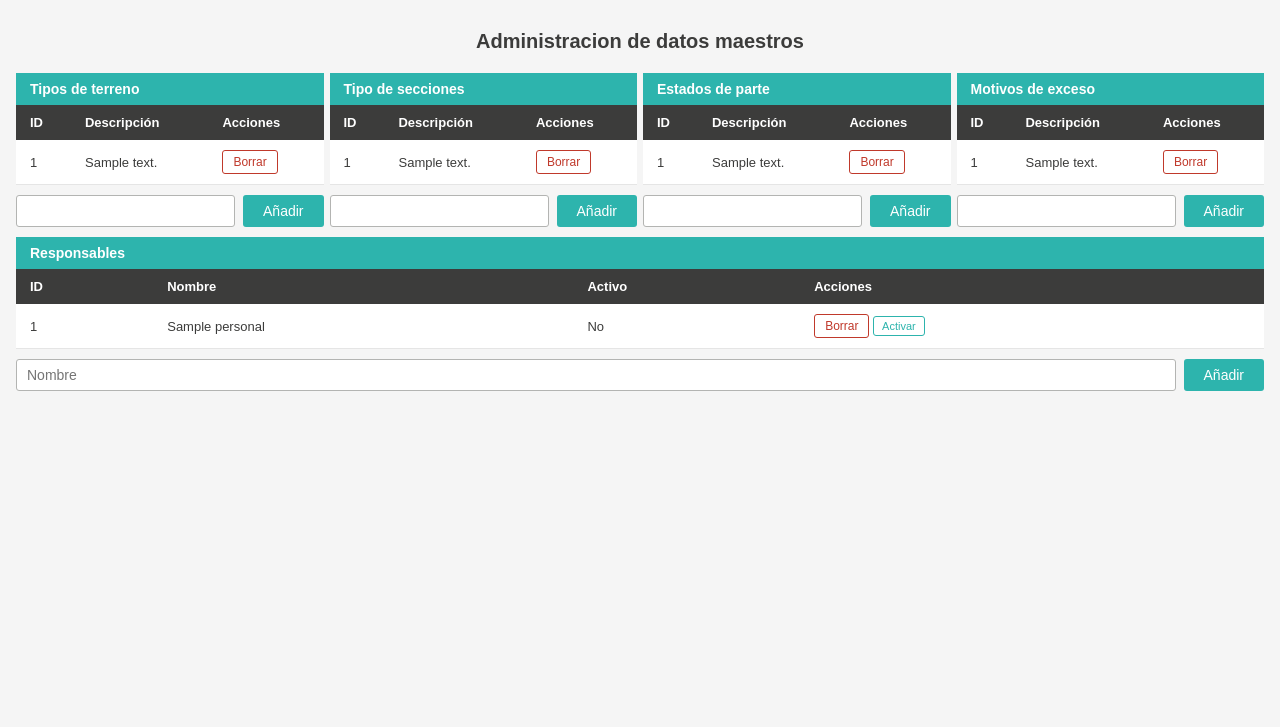
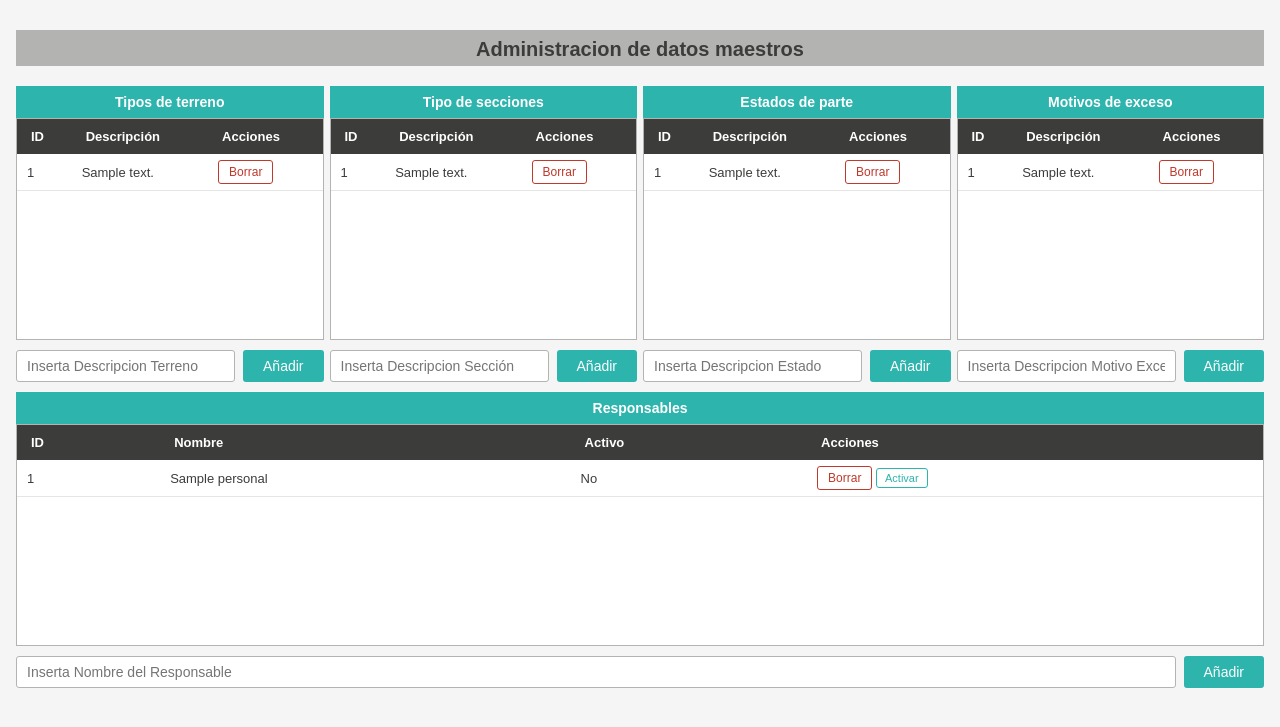
Before and after one commit to miguelrm81/app_partes, a Flask app: template templates/admin.html in a window 1280 px wide. Shown: the part 41-768 px from the top of the page. Run offline with Flask 3, Linux system fonts and the light colour scheme; the template is opened without the code that fills it: most values are stand-ins (such as "Sample title", 1, 10 or a date in 2020).

Commit message:
estilo final 4 columnas, placeholder y h1 para admin

```diff
--- a/static/styles.css
+++ b/static/styles.css
@@ -39,6 +39,55 @@ nav .logo {
 
 }
 
+.contenedor-admin {
+  max-width: 1300px;
+  margin: 30px auto;
+  padding: 0 16px;
+
+}
+
+.contenedor-admin h2 {
+  font-size: 14px;
+  color: white;
+  background-color: #2DB4AD;
+  padding: 8px 14px;
+  margin: 0;
+  text-align: center;
+}
+
+.contenedor-admin h1 {
+  text-align: center;
+  margin-bottom: 20px;
+  color: #3C3C3B;
+  font-weight: bold;
+  font-size: 20px;
+  background-color: #B3B4B2;
+  height: 20px;
+  padding: 8px 0;
+
+}
+
+
+.contenedor-tabla {
+  height: 220px;
+  overflow-y: auto;
+  border: 1px solid #B3B4B2;
+  background-color: white;
+  margin-bottom: 10px;
+}
+
+.contenedor-tabla td {
+  height: 35px;
+  padding: 6px 10px;
+  box-sizing: border-box;
+}
+
+.contenedor-tabla thead th {
+  position: sticky;
+  top: 0;
+  z-index: 1;
+  background-color: #3C3C3B;
+}
 
 /* TÍTULO DE PÁGINA */
 h1 {
--- a/templates/admin.html
+++ b/templates/admin.html
@@ -15,11 +15,12 @@
       <a href="{{ url_for('admin.logout_admin') }}" class="logout">Salir</a>
     </nav>
 
-<div class="contenedor">
+<div class="contenedor-admin">
     <h1>Administracion de datos maestros</h1>
     <div class="cuatro-columnas">
         <div>
             <h2>Tipos de terreno</h2>
+            <div class="contenedor-tabla">
                 <table>
                     <thead>
                         <tr>
@@ -42,15 +43,18 @@
                         {% endfor %}
                     </tbody>
                 </table>
+            </div>
                 <div class="boton_admin">
                     <form method="POST" action="{{ url_for('admin.insertar_maestro', maestro='tipo_terreno') }}">
-                        <input type="text" name="descripcion">
+                        <input type="text" name="descripcion" placeholder="Inserta Descripcion Terreno">
                         <button type="submit" class="btn-verde">Añadir</button>
                     </form>
                 </div>
         </div>
         <div>
             <h2>Tipo de secciones</h2>
+
+            <div class="contenedor-tabla">
                 <table>
                     <thead>
                         <tr>
@@ -73,16 +77,19 @@
                         {% endfor %}
                     </tbody>
                 </table>
+            </div>
                 <div class="boton_admin">
                     <form method="POST" action="{{ url_for('admin.insertar_maestro', maestro='seccion_tipo') }}">
-                        <input type="text" name="descripcion">
+                        <input type="text" name="descripcion" placeholder="Inserta Descripcion Sección">
                         <button type="submit" class="btn-verde">Añadir</button>
                     </form>
                 </div>
+
         </div>
 
         <div>
             <h2>Estados de parte</h2>
+            <div class="contenedor-tabla">
                 <table>
                     <thead>
                         <tr>
@@ -105,9 +112,11 @@
                         {% endfor %}
                     </tbody>
                 </table>
+            </div>
+
             <div class="boton_admin">
                 <form method="POST" action="{{ url_for('admin.insertar_maestro', maestro='estado_parte') }}">
-                    <input type="text" name="descripcion">
+                    <input type="text" name="descripcion" placeholder="Inserta Descripcion Estado">
                     <button type="submit" class="btn-verde">Añadir</button>
                 </form>
             </div>
@@ -117,6 +126,7 @@
         <div>
             <div>
                 <h2>Motivos de exceso</h2>
+                <div class="contenedor-tabla">
                     <table>
                         <thead>
                             <tr>
@@ -139,9 +149,10 @@
                             {% endfor %}
                         </tbody>
                     </table>
+                </div>
                 <div class="boton_admin">
                     <form method="POST" action="{{ url_for('admin.insertar_maestro', maestro='motivo_exceso') }}">
-                        <input type="text" name="descripcion">
+                        <input type="text" name="descripcion" placeholder="Inserta Descripcion Motivo Exceso">
                         <button type="submit" class="btn-verde">Añadir</button>
                     </form>
                 </div>
@@ -151,6 +162,7 @@
 
     <div>
         <h2>Responsables</h2>
+        <div class="contenedor-tabla">
             <table>
                 <thead>
                     <tr>
@@ -179,9 +191,10 @@
                     {% endfor %}
                 </tbody>
             </table>
+        </div>
         <div class="boton_admin">
             <form method="POST" action="{{ url_for('admin.insertar_maestro', maestro='personal') }}">
-                <input type="text" name="nombre" placeholder="Nombre">
+                <input type="text" name="nombre" placeholder="Inserta Nombre del Responsable">
                 <button type="submit" class="btn-verde">Añadir</button>
             </form>
         </div>
```
Lines whose indentation alone changed are shown as unchanged.
